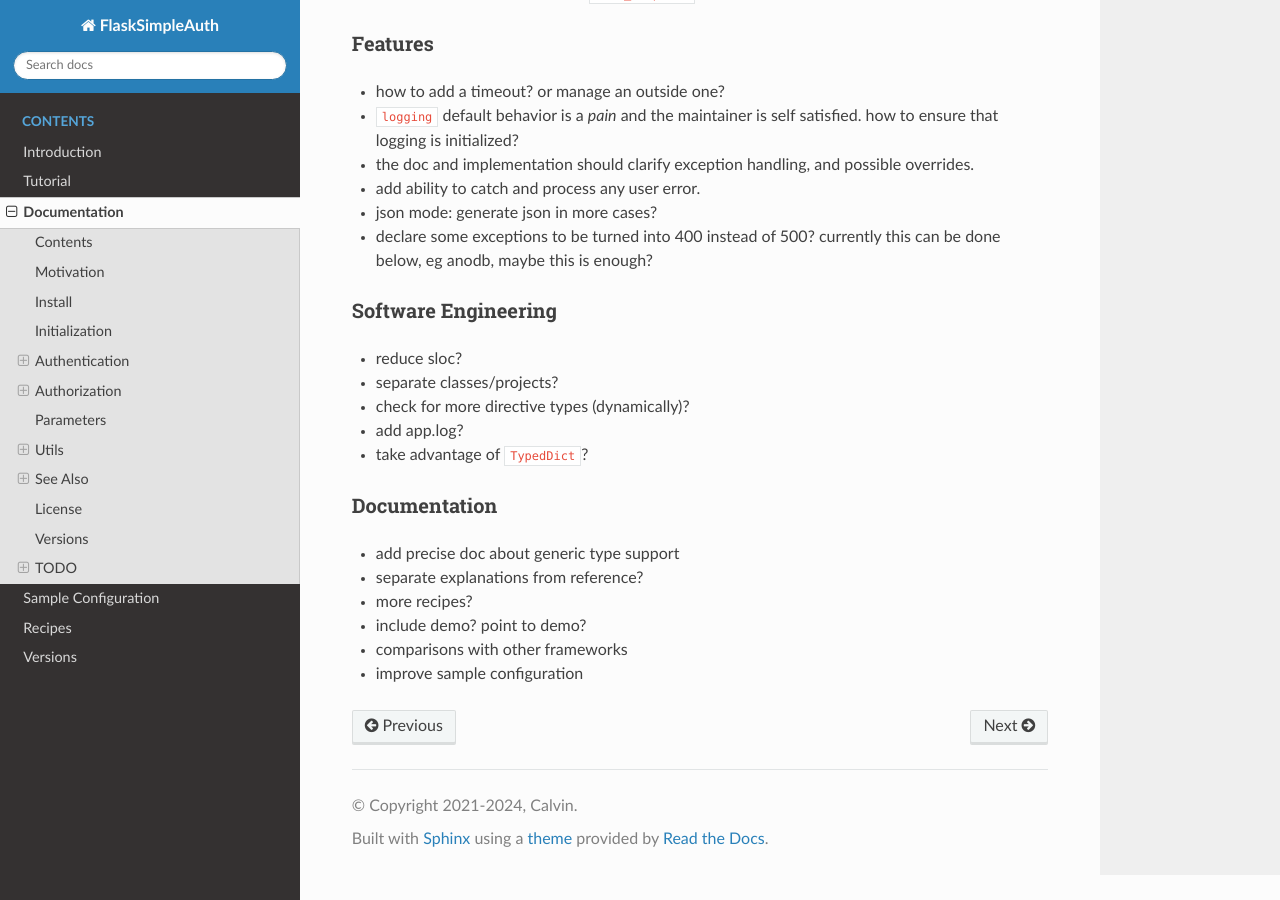
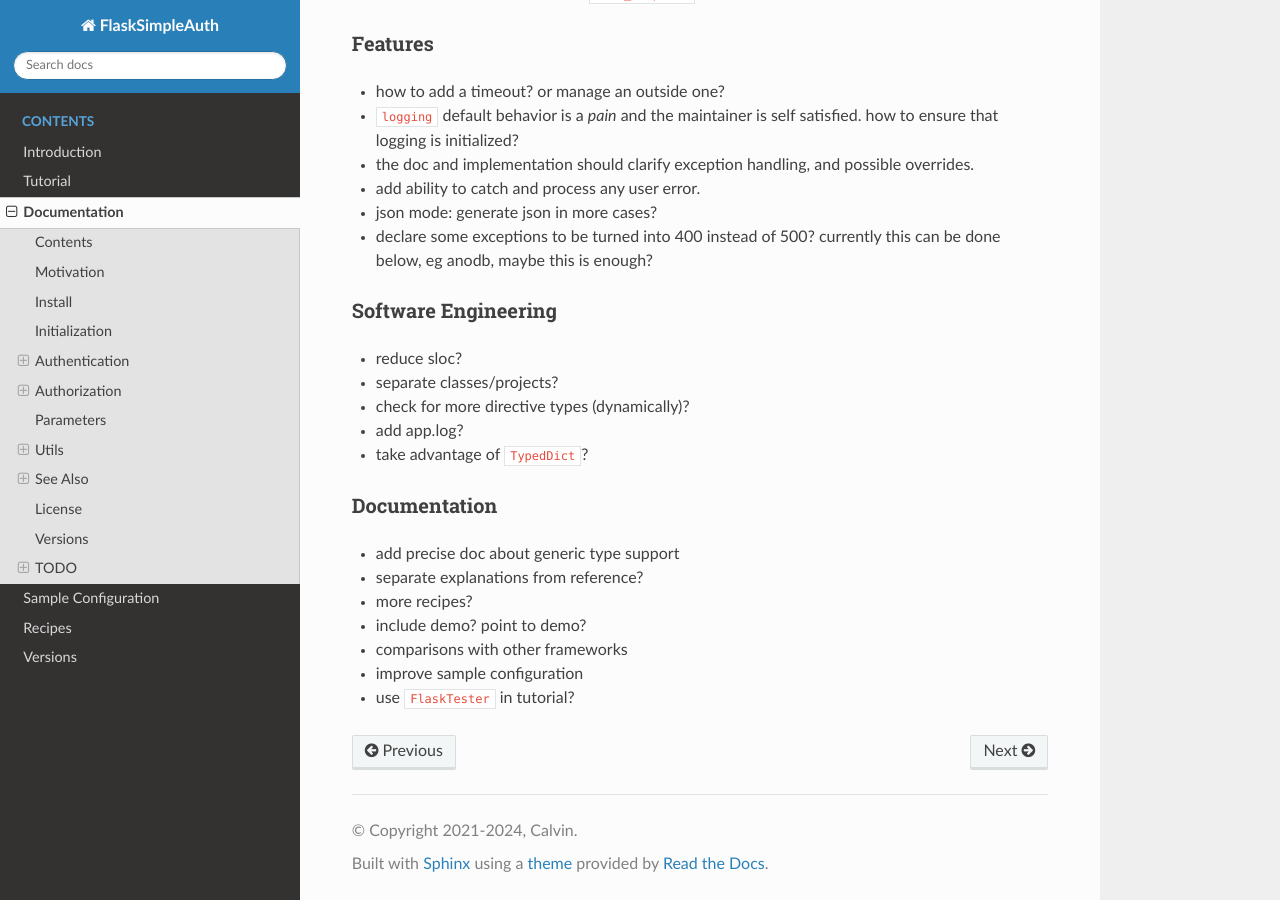
Before and after one commit to zx80/flask-simple-auth, a Sphinx documentation site: the page built from docs/DOCUMENTATION.md, in a window 1280 px wide and 900 px high, scrolled down 22031 px. Built offline with Sphinx 7.4.7 and the Read the Docs theme 2.0.0, drawn with Linux system fonts in a browser that asks for light colours; pages that are not in the unit, such as notebooks, are missing from menus.

Commit message:
more todo

```diff
--- a/docs/DOCUMENTATION.md
+++ b/docs/DOCUMENTATION.md
@@ -1235,3 +1235,4 @@
 - include demo? point to demo?
 - comparisons with other frameworks
 - improve sample configuration
+- use `FlaskTester` in tutorial?
```
